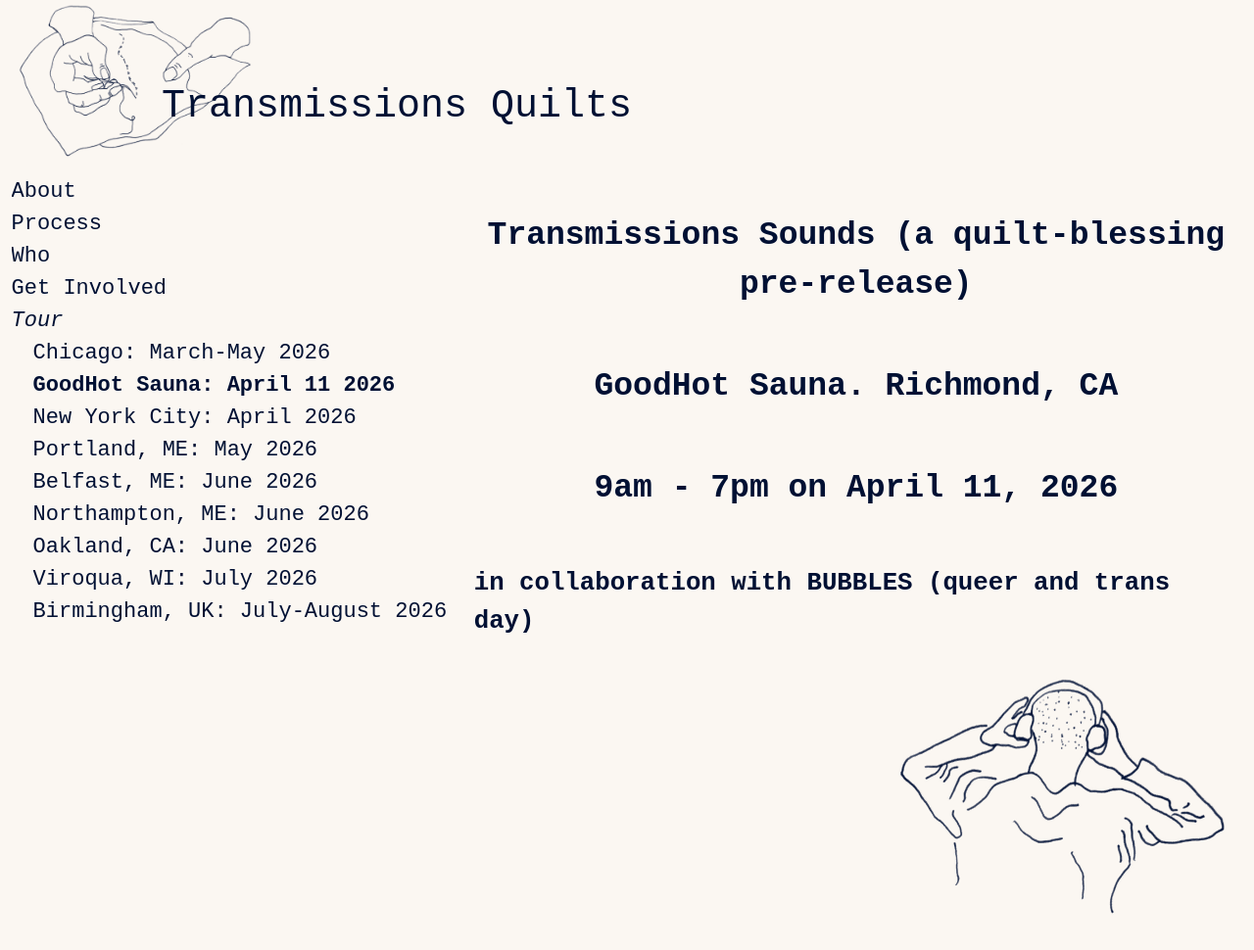
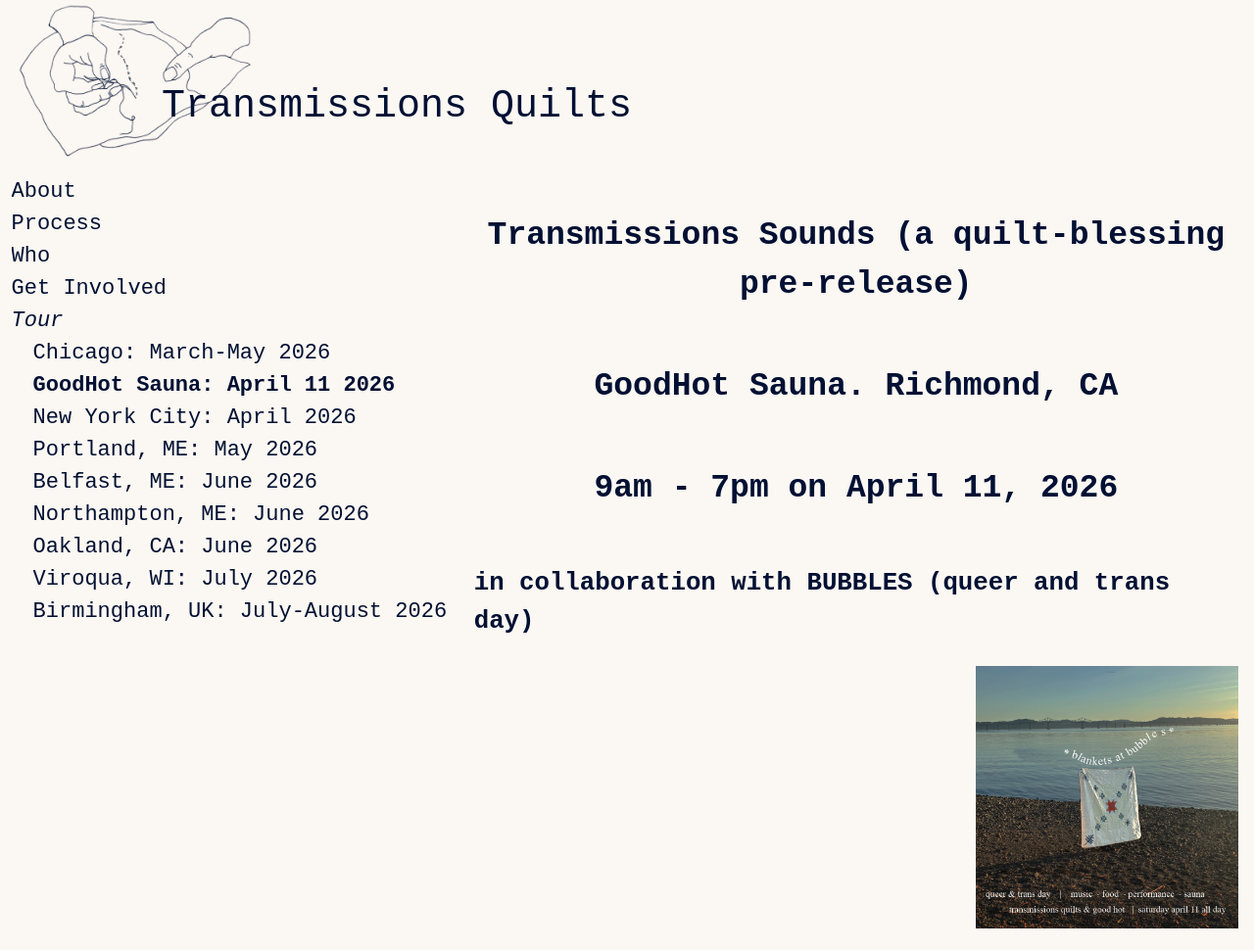
Before and after one commit to danieldickison/transmission-site, a Jekyll site: the page built from sauna.markdown, in a window 1280 px wide and 970 px high. Shown: the whole window at 98% size. Built offline with Jekyll 4.4.1, drawn with Linux system fonts in a browser that asks for light colours; some web fonts are replaced; our own code applies the rules of GitHub Pages for plain Markdown files.

Commit message:
Update image source in sauna.markdown

```diff
--- a/sauna.markdown
+++ b/sauna.markdown
@@ -11,7 +11,7 @@
 <div class="two-col">
   <img
       class="right"
-      src="/assets/images/illustration-audio.png"
+      src="/assets/images/GHflyer.jpg"
       alt="photograph of a blanket against a backdrop of the San Francisco Bay. Text says Blankets and Bubbles. queer and trans day. music, food, performance, sauna. transmissions quilts and good hot. saturday april 11 all day."
       width="363" height="268"
   />
```
